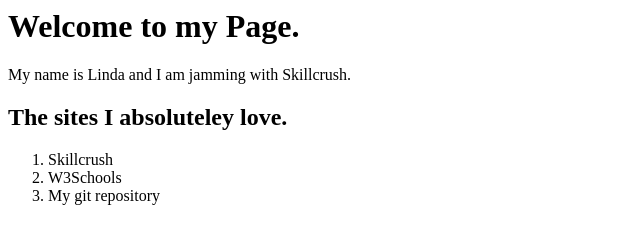
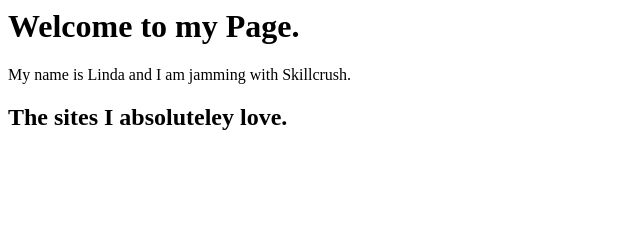
Before and after one commit to fleeree2013/fleeree2013.github.io, a plain HTML site: page index.html in a window 1280 px wide. Shown: the whole page, without its empty margins (0-640 px from the left). Drawn offline with Linux system fonts and the light colour scheme.

Commit message:
Correct content

```diff
--- a/index.html
+++ b/index.html
@@ -3,10 +3,6 @@
 <p>My name is Linda and I am jamming with Skillcrush.</p>
 
 <h2>The sites I absoluteley love.</h2>
-<ol>
-	<li>Skillcrush <a href="www.skillcrush.com" Skillcrush></a></li>
-	<li>W3Schools <a href="www.w3schools" W3schools></a></li>
-	<li>My git repository <a href="https://github.com/fleeree2013/fleeree2013.github.io" My repository></a></li>
-
-
-</ol>
+	<a href="www.skillcrush.com" Skillcrush></a>
+	<a href="www.w3schools" W3schools></a>
+	<a href="https://github.com/fleeree2013/fleeree2013.github.io" My repository></a>
```
